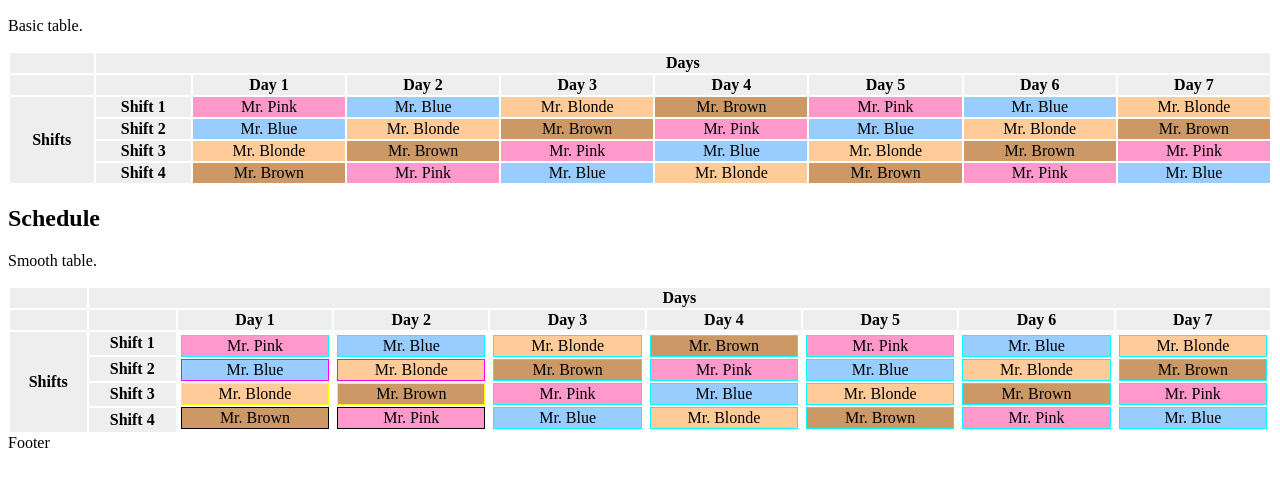
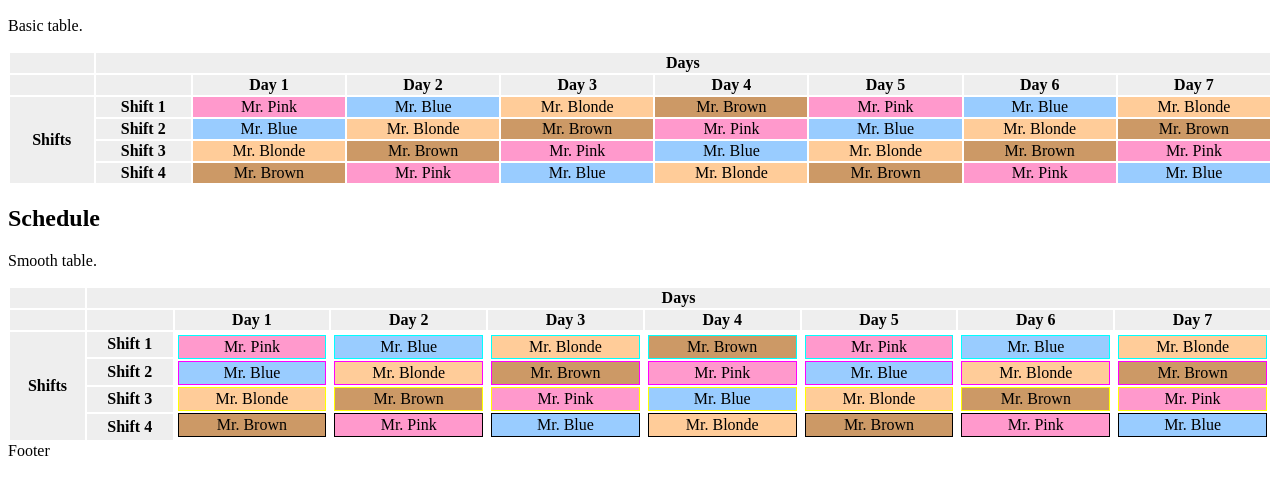
Before and after one commit to jdstein1/reservoir, a plain HTML site: page orig/index.html in a window 1280 px wide. Shown: the part 206-700 px from the top of the page. Drawn offline with Linux system fonts and the light colour scheme.

Commit message:
Edit styles.

```diff
--- a/orig/index.html
+++ b/orig/index.html
@@ -38,7 +38,7 @@
               <th>Day 6</th>
               <th>Day 7</th>
             </tr>
-            <tr>
+            <tr class="shift-1">
               <th rowspan="100">Shifts</th>
               <th>Shift 1</th>
               <td class="team pink">Mr. Pink</td>
@@ -49,7 +49,7 @@
               <td class="team blue">Mr. Blue</td>
               <td class="team blonde">Mr. Blonde</td>
             </tr>
-            <tr>
+            <tr class="shift-2">
               <th>Shift 2</th>
               <td class="team blue">Mr. Blue</td>
               <td class="team blonde">Mr. Blonde</td>
@@ -59,7 +59,7 @@
               <td class="team blonde">Mr. Blonde</td>
               <td class="team brown">Mr. Brown</td>
             </tr>
-            <tr>
+            <tr class="shift-3">
               <th>Shift 3</th>
               <td class="team blonde">Mr. Blonde</td>
               <td class="team brown">Mr. Brown</td>
@@ -69,7 +69,7 @@
               <td class="team brown">Mr. Brown</td>
               <td class="team pink">Mr. Pink</td>
             </tr>
-            <tr>
+            <tr class="shift-4">
               <th>Shift 4</th>
               <td class="team brown">Mr. Brown</td>
               <td class="team pink">Mr. Pink</td>
@@ -148,13 +148,13 @@
                 <td class="shift shift-1 team blonde">Mr. Blonde</td>
               </tr>
               <tr>
-                <td class="shift shift-1 team brown">Mr. Brown</td>
+                <td class="shift shift-2 team brown">Mr. Brown</td>
               </tr>
               <tr>
-                <td class="shift shift-1 team pink">Mr. Pink</td>
+                <td class="shift shift-3 team pink">Mr. Pink</td>
               </tr>
               <tr>
-                <td class="shift shift-1 team blue">Mr. Blue</td>
+                <td class="shift shift-4 team blue">Mr. Blue</td>
               </tr>
               </tbody>
               </table>
@@ -166,13 +166,13 @@
                 <td class="shift shift-1 team brown">Mr. Brown</td>
               </tr>
               <tr>
-                <td class="shift shift-1 team pink">Mr. Pink</td>
+                <td class="shift shift-2 team pink">Mr. Pink</td>
               </tr>
               <tr>
-                <td class="shift shift-1 team blue">Mr. Blue</td>
+                <td class="shift shift-3 team blue">Mr. Blue</td>
               </tr>
               <tr>
-                <td class="shift shift-1 team blonde">Mr. Blonde</td>
+                <td class="shift shift-4 team blonde">Mr. Blonde</td>
               </tr>
               </tbody>
               </table>
@@ -184,13 +184,13 @@
                 <td class="shift shift-1 team pink">Mr. Pink</td>
               </tr>
               <tr>
-                <td class="shift shift-1 team blue">Mr. Blue</td>
+                <td class="shift shift-2 team blue">Mr. Blue</td>
               </tr>
               <tr>
-                <td class="shift shift-1 team blonde">Mr. Blonde</td>
+                <td class="shift shift-3 team blonde">Mr. Blonde</td>
               </tr>
               <tr>
-                <td class="shift shift-1 team brown">Mr. Brown</td>
+                <td class="shift shift-4 team brown">Mr. Brown</td>
               </tr>
               </tbody>
               </table>
@@ -202,13 +202,13 @@
                 <td class="shift shift-1 team blue">Mr. Blue</td>
               </tr>
               <tr>
-                <td class="shift shift-1 team blonde">Mr. Blonde</td>
+                <td class="shift shift-2 team blonde">Mr. Blonde</td>
               </tr>
               <tr>
-                <td class="shift shift-1 team brown">Mr. Brown</td>
+                <td class="shift shift-3 team brown">Mr. Brown</td>
               </tr>
               <tr>
-                <td class="shift shift-1 team pink">Mr. Pink</td>
+                <td class="shift shift-4 team pink">Mr. Pink</td>
               </tr>
               </tbody>
               </table>
@@ -220,13 +220,13 @@
                 <td class="shift shift-1 team blonde">Mr. Blonde</td>
               </tr>
               <tr>
-                <td class="shift shift-1 team brown">Mr. Brown</td>
+                <td class="shift shift-2 team brown">Mr. Brown</td>
               </tr>
               <tr>
-                <td class="shift shift-1 team pink">Mr. Pink</td>
+                <td class="shift shift-3 team pink">Mr. Pink</td>
               </tr>
               <tr>
-                <td class="shift shift-1 team blue">Mr. Blue</td>
+                <td class="shift shift-4 team blue">Mr. Blue</td>
               </tr>
               </tbody>
               </table>
--- a/orig/styles/styles.css
+++ b/orig/styles/styles.css
@@ -18,7 +18,14 @@ td {}
 .team.brown {background: #c96;}
 
 .shift {}
-.shift.shift-1 {border:1px solid cyan;}
-.shift.shift-2 {border:1px solid magenta;}
-.shift.shift-3 {border:1px solid yellow;}
-.shift.shift-4 {border:1px solid black;}
+
+.shift-1 {border:1px solid cyan; background:#fed;}
+.shift-2 {border:1px solid magenta; background:#def;}
+.shift-3 {border:1px solid yellow; background:#fde;}
+.shift-4 {border:1px solid black; background:#edc;}
+
+
+.shift-1,
+.shift-2,
+.shift-3,
+.shift-4 {padding:2px; margin:2px;}
```
Also changed, not shown: README.md.
